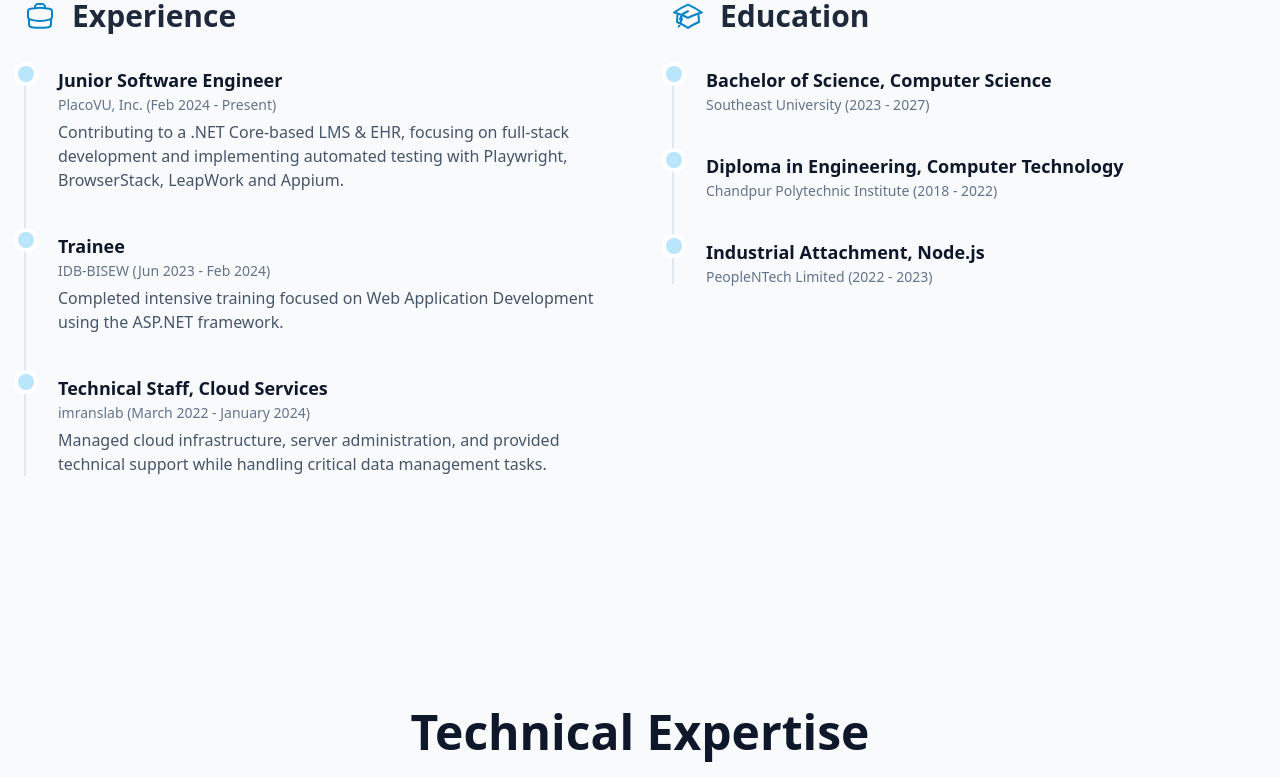
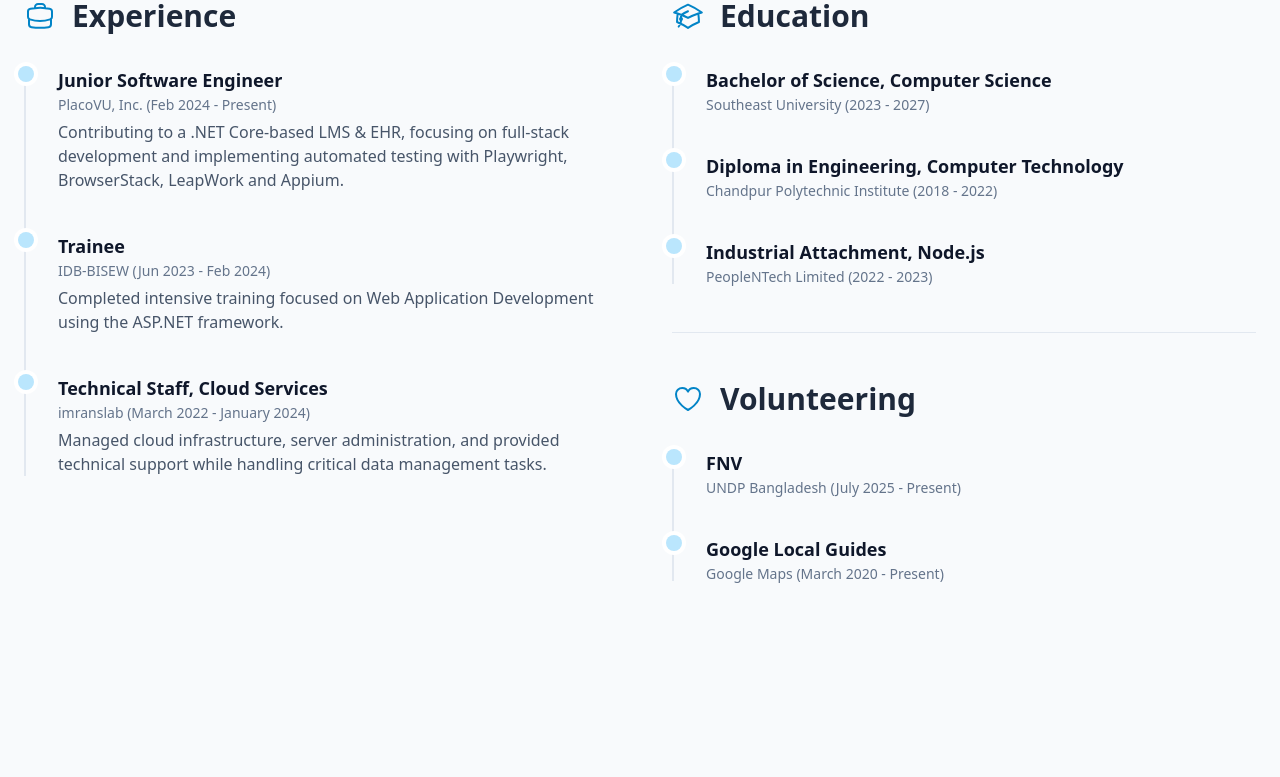
Before and after one commit to masumKazibd/masumkazi-portfolio, an Angular app: page / in a window 1280 px wide. Shown: the part 962-1739 px from the top of the page. Built offline with nearby package versions, Linux system fonts and the light colour scheme.

Commit message:
added volunteering experience

```diff
--- a/src/app/components/about/about.component.html
+++ b/src/app/components/about/about.component.html
@@ -42,7 +42,6 @@
           </li>
         </ol>
       </div>
-
       <div>
         <div class="flex items-center gap-4 mb-8">
           <svg xmlns="http://www.w3.org/2000/svg" fill="none" viewBox="0 0 24 24" stroke-width="1.5"
@@ -77,6 +76,35 @@
               2023)</time>
           </li>
         </ol>
+
+        <hr class="my-12 border-slate-200">
+
+        <div class="flex items-center gap-4 mb-8">
+          <svg xmlns="http://www.w3.org/2000/svg" fill="none" viewBox="0 0 24 24" stroke-width="1.5"
+            stroke="currentColor" class="w-8 h-8 text-sky-600">
+            <path stroke-linecap="round" stroke-linejoin="round"
+              d="M21 8.25c0-2.485-2.099-4.5-4.688-4.5-1.935 0-3.597 1.126-4.312 2.733-.715-1.607-2.377-2.733-4.313-2.733C5.1 3.75 3 5.765 3 8.25c0 7.22 9 12 9 12s9-4.78 9-12Z" />
+          </svg>
+          <h3 class="text-3xl font-bold text-slate-800">Volunteering</h3>
+        </div>
+        <ol class="relative border-l-2 border-slate-200">
+          <li class="mb-10 ml-8">
+            <span
+              class="absolute flex items-center justify-center w-4 h-4 bg-sky-200 rounded-full -left-2 ring-4 ring-white"></span>
+            <h4 class="flex items-center mb-1 text-lg font-semibold text-slate-900">FNV</h4>
+            <time class="block mb-2 text-sm font-normal leading-none text-slate-500">UNDP Bangladesh (July 2025 -
+              Present)</time>
+            <!-- <p class="text-base font-normal text-slate-600">[Your responsibilities and achievements go here.]</p> -->
+          </li>
+          <li class="mb-10 ml-8">
+            <span
+              class="absolute flex items-center justify-center w-4 h-4 bg-sky-200 rounded-full -left-2 ring-4 ring-white"></span>
+            <h4 class="flex items-center mb-1 text-lg font-semibold text-slate-900">Google Local Guides</h4>
+            <time class="block mb-2 text-sm font-normal leading-none text-slate-500">Google Maps (March 2020 -
+              Present)</time>
+            <!-- <p class="text-base font-normal text-slate-600">[Your responsibilities and achievements go here.]</p> -->
+          </li>
+        </ol>
       </div>
     </div>
 
```
